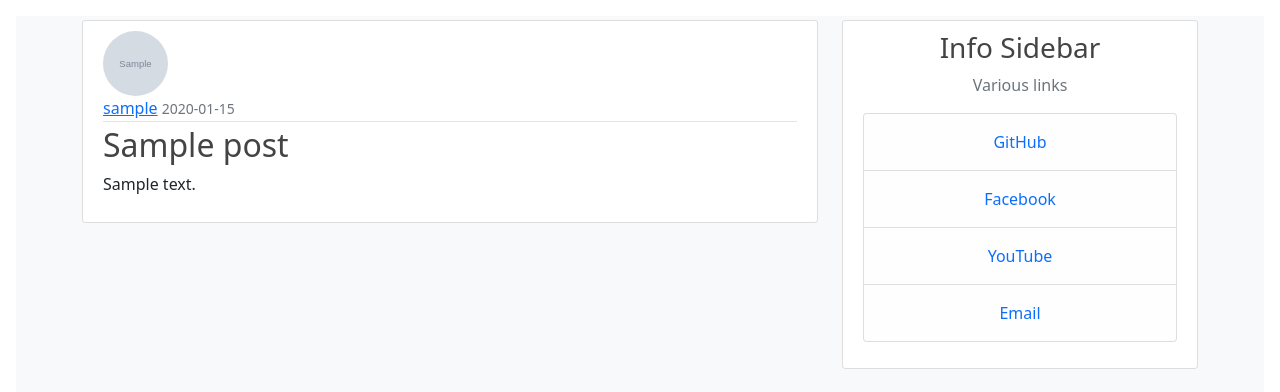
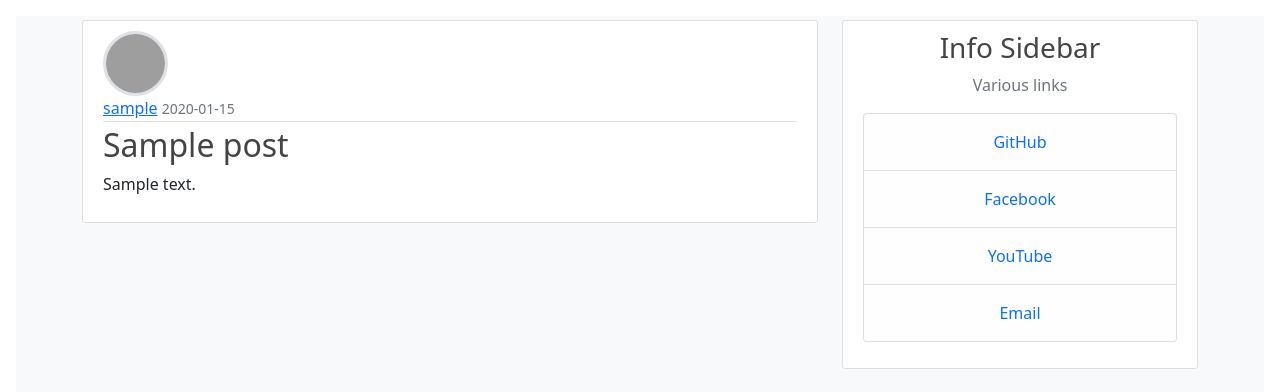
Before and after one commit to radekwarowny/Flask-Blog, a Flask app: template blog/templates/post.html in a window 1280 px wide. Shown: the part 80-472 px from the top of the page. Run offline with Flask 2, Linux system fonts and the light colour scheme; the template is opened without the code that fills it: most values are stand-ins (such as "Sample title", 1, 10 or a date in 2020); grey boxes marked "Sample" are stand-in pictures; parts of the project's set-up code (start-up, migrations or seed data) failed here and were passed over; grey boxes are pictures that could not be loaded.

Commit message:
changes to s3 links

```diff
--- a/blog/templates/post.html
+++ b/blog/templates/post.html
@@ -1,7 +1,8 @@
 {% extends "layout.html" %}
 {% block content %}
   <article class="media content-section">
-    <img class="rounded-circle article-img" src="{{ url_for('static', filename='profile_pics/' + post.author.image_file) }}" alt="profile image">
+    <!-- <img class="rounded-circle article-img" src="{{ url_for('static', filename='profile_pics/' + post.author.image_file) }}" alt="profile image"> -->
+    <img class="rounded-circle border border-3 article-img" src="https://flask-blog-imgs.s3.eu-west-2.amazonaws.com//app/blog/static/profile_pics/{{ post.author.image_file }}" alt="profile image">
     <div class="media-body">
       <div class="article-metadata">
         <a class="mr-2" href="{{ url_for('users.user_posts', username=post.author.username) }}">{{ post.author.username }}</a>
--- a/blog/templates/user_posts.html
+++ b/blog/templates/user_posts.html
@@ -3,7 +3,8 @@
   <h1 class="mb-3">Posts by {{ user.username}} ({{ posts.total }})</h1>
   {% for post in posts.items %}
     <article class="media content-section">
-      <img class="rounded-circle article-img" src="{{ url_for('static', filename='profile_pics/' + post.author.image_file) }}" alt="profile image">
+      <!--<img class="rounded-circle article-img" src="{{ url_for('static', filename='profile_pics/' + post.author.image_file) }}" alt="profile image">-->
+      <img class="rounded-circle border border-3 article-img" src="https://flask-blog-imgs.s3.eu-west-2.amazonaws.com//app/blog/static/profile_pics/{{ post.author.image_file }}" alt="profile image">
       <div class="media-body">
         <div class="article-metadata">
           <a class="mr-2" href="{{ url_for('users.user_posts', username=post.author.username) }}">{{ post.author.username }}</a>
```
